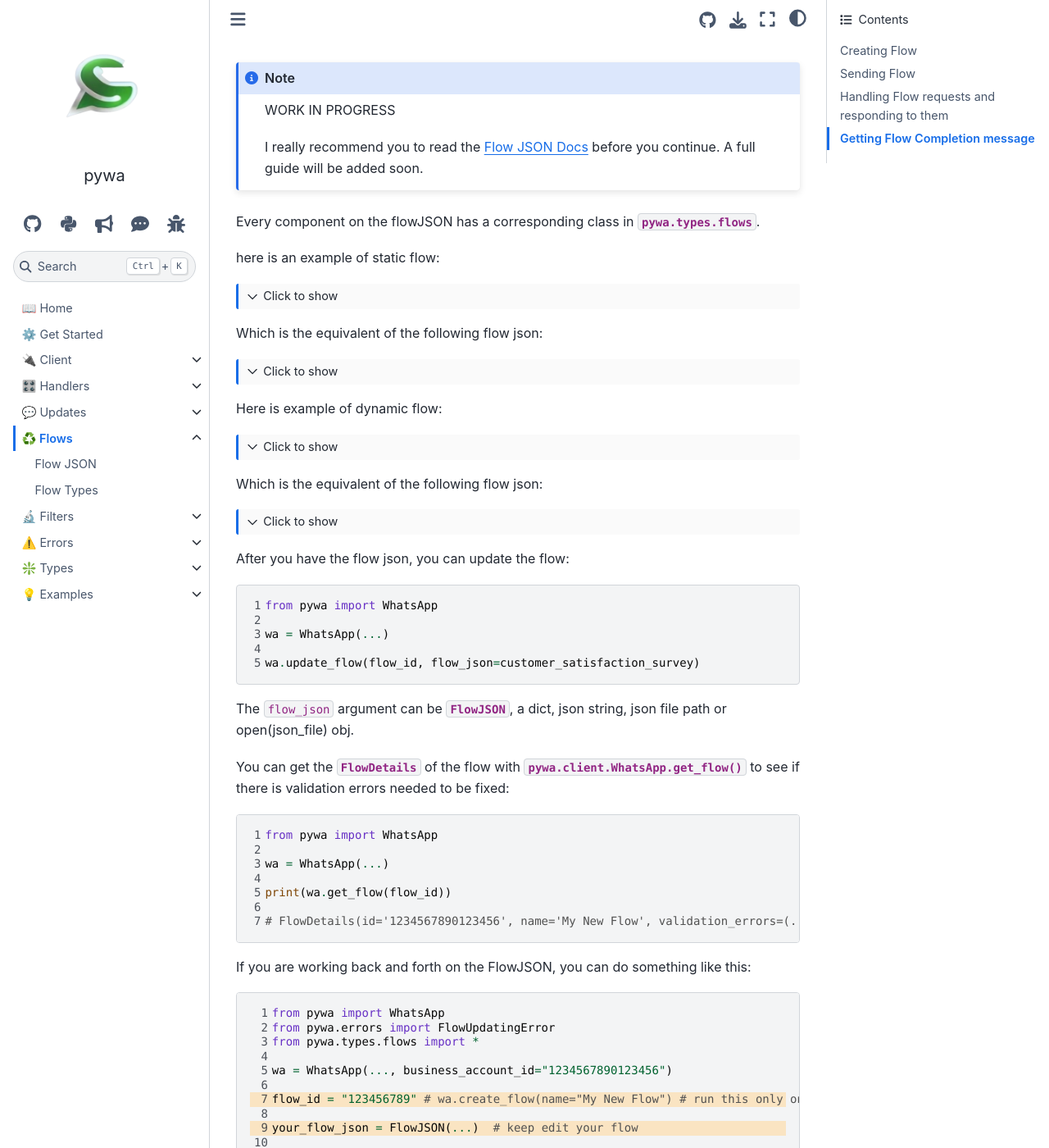
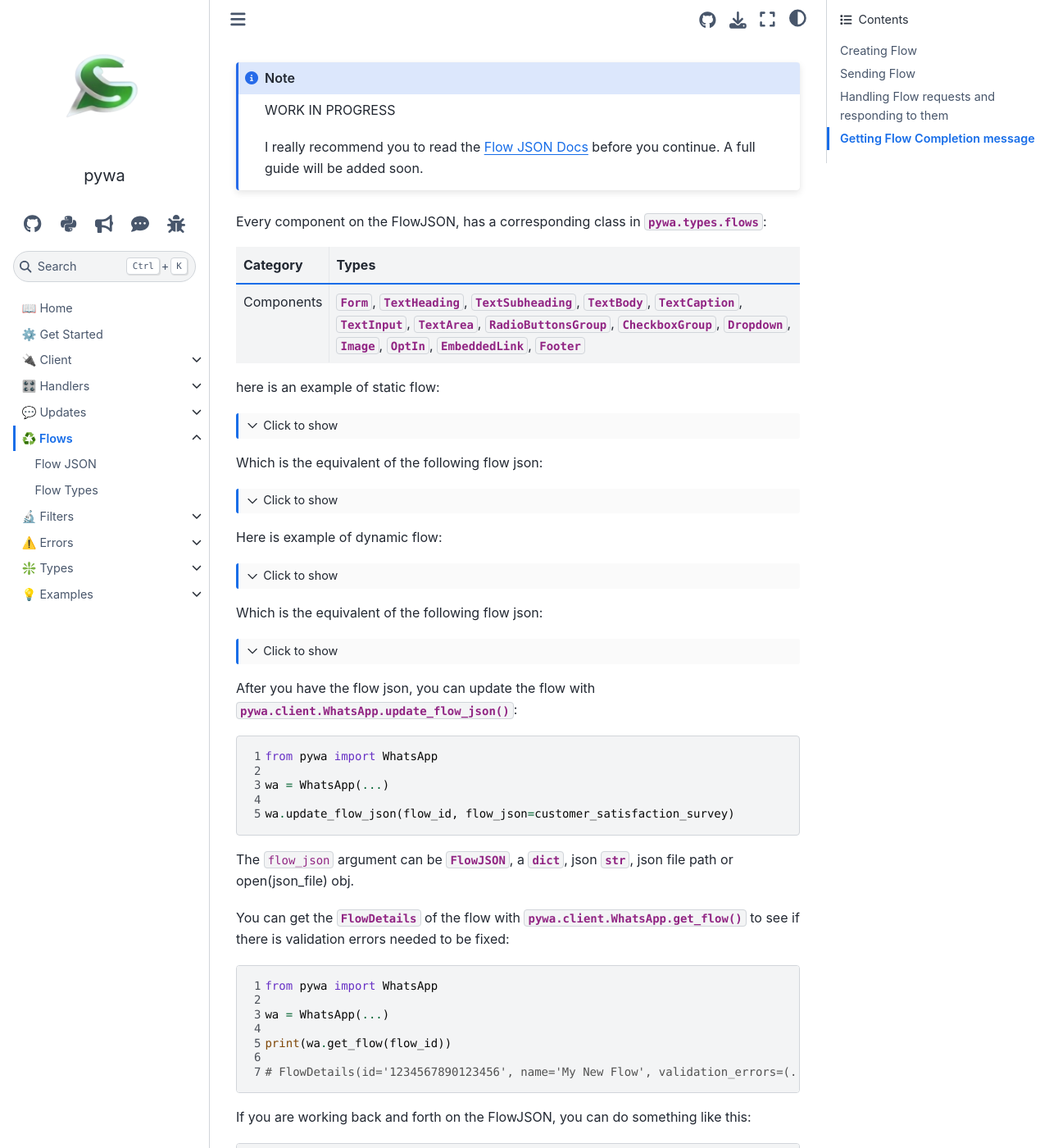
Before and after one commit to david-lev/pywa, a Sphinx documentation site: the page built from docs/source/content/flows/overview.rst, in a window 1280 px wide and 1400 px high, scrolled down 2130 px. Shown: the whole window at 82% size. Built offline with Sphinx 7.4.7 and the Sphinx Book theme 1.1.4, drawn with Linux system fonts in a browser that asks for light colours; some of the changed text lies outside the part shown.

```diff
--- a/docs/source/content/flows/flow_json.rst
+++ b/docs/source/content/flows/flow_json.rst
@@ -58,3 +58,7 @@
 .. autoclass:: ActionNext()
 
 .. autoclass:: ActionNextType()
+
+.. autoclass:: DataKey()
+
+.. autoclass:: FormRef()
--- a/docs/source/content/flows/overview.rst
+++ b/docs/source/content/flows/overview.rst
@@ -79,7 +79,30 @@
     I really recommend you to read the `Flow JSON Docs <https://developers.facebook.com/docs/whatsapp/flows/reference/flowjson>`_ before you continue.
     A full guide will be added soon.
 
-Every component on the flowJSON has a corresponding class in :mod:`pywa.types.flows`.
+Every component on the FlowJSON, has a corresponding class in :mod:`pywa.types.flows`:
+
+.. list-table::
+   :widths: 10 60
+   :header-rows: 1
+
+   * - Category
+     - Types
+   * - Components
+     - :class:`Form`,
+       :class:`TextHeading`,
+       :class:`TextSubheading`,
+       :class:`TextBody`,
+       :class:`TextCaption`,
+       :class:`TextInput`,
+       :class:`TextArea`,
+       :class:`RadioButtonsGroup`,
+       :class:`CheckboxGroup`,
+       :class:`Dropdown`,
+       :class:`Image`,
+       :class:`OptIn`,
+       :class:`EmbeddedLink`,
+       :class:`Footer`
+
 
 here is an example of static flow:
 
@@ -629,7 +652,7 @@
           ]
         }
 
-After you have the flow json, you can update the flow:
+After you have the flow json, you can update the flow with :meth:`pywa.client.WhatsApp.update_flow_json`:
 
 .. code-block:: python
     :linenos:
@@ -638,9 +661,9 @@
 
     wa = WhatsApp(...)
 
-    wa.update_flow(flow_id, flow_json=customer_satisfaction_survey)
+    wa.update_flow_json(flow_id, flow_json=customer_satisfaction_survey)
 
-The ``flow_json`` argument can be :class:`FlowJSON`, a dict, json string, json file path or open(json_file) obj.
+The ``flow_json`` argument can be :class:`FlowJSON`, a :class:`dict`, json :class:`str`, json file path or open(json_file) obj.
 
 You can get the :class:`FlowDetails` of the flow with :meth:`pywa.client.WhatsApp.get_flow` to see if there is validation errors needed to be fixed:
 
@@ -672,7 +695,7 @@
     your_flow_json = FlowJSON(...)  # keep edit your flow
 
     try:
-        wa.update_flow(flow_id, flow_json=your_flow_json)
+        wa.update_flow_json(flow_id, flow_json=your_flow_json)
     except FlowUpdatingError:
         print("Error updating flow")
         print(wa.get_flow(flow_id).validation_errors)
```
Also changed, not shown: other parts of docs/source/content/flows/overview.rst (+19 -19 lines), 2 other files.
